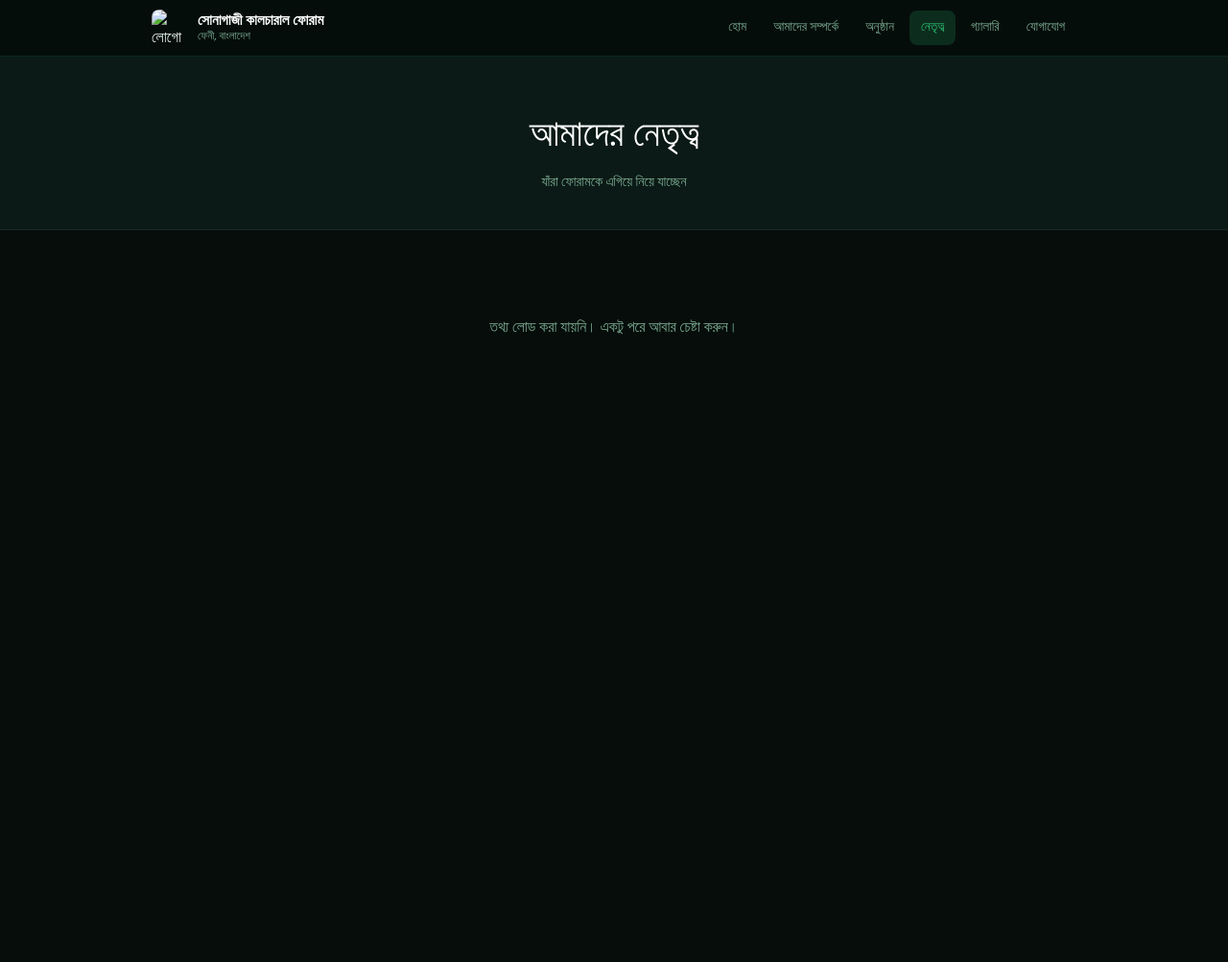
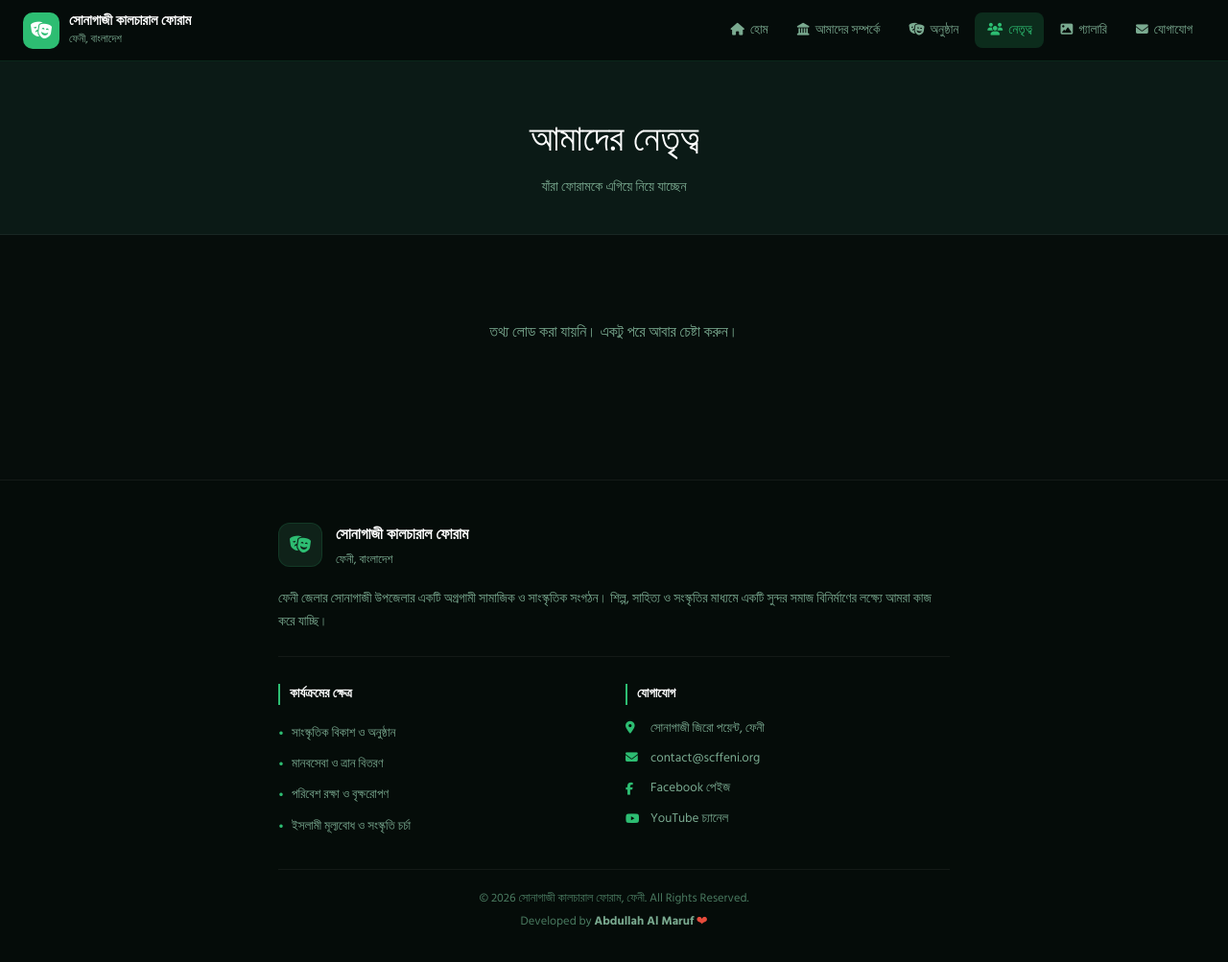
Before and after one commit to SCFFENI/scffeni, a plain HTML site: page leaders.html in a window 1280 px wide. Shown: the whole page at 96% size. Before the commit the page ends 800 px from the top, so only its background shows below. Drawn offline with nearby package versions, Linux system fonts and the light colour scheme; no server answers; a script that the page names is missing; a web font is replaced by a local one.

Commit message:
Update leaders.html

```diff
--- a/leaders.html
+++ b/leaders.html
@@ -6,23 +6,11 @@
 <title>নেতৃত্ব | সোনাগাজী কালচারাল ফোরাম, ফেনী</title>
 <link rel="preconnect" href="https://fonts.googleapis.com">
 <link href="https://fonts.googleapis.com/css2?family=Tiro+Bangla:ital@0;1&family=Hind+Siliguri:wght@300;400;500;600;700&display=swap" rel="stylesheet">
+<link rel="stylesheet" href="chrome.css">
 <link rel="stylesheet" href="pages.css">
 </head>
 <body>
-<header class="top"><div class="top-in">
-  <div class="brand-wrap">
-    <img id="logo" class="logo" alt="লোগো" hidden>
-    <div class="brand"><strong>সোনাগাজী কালচারাল ফোরাম</strong><span>ফেনী, বাংলাদেশ</span></div>
-  </div>
-  <nav class="menu">
-    <a href="index.html">হোম</a>
-    <a href="about.html">আমাদের সম্পর্কে</a>
-    <a href="events.html">অনুষ্ঠান</a>
-    <a href="leaders.html" class="active">নেতৃত্ব</a>
-    <a href="gallery.html">গ্যালারি</a>
-    <a href="contact.html">যোগাযোগ</a>
-  </nav>
-</div></header>
+<div id="site-header"></div>
 
 <section class="page-head">
   <h1>আমাদের নেতৃত্ব</h1>
@@ -33,6 +21,8 @@
   <div class="grid" id="grid"><p class="state">লোড হচ্ছে…</p></div>
 </main>
 
+<div id="site-footer"></div>
+
 <script src="https://cdn.jsdelivr.net/npm/@supabase/supabase-js@2.45.4/dist/umd/supabase.min.js"></script>
 <script src="config.js"></script>
 <script>
@@ -41,9 +31,6 @@
   const grid = document.getElementById('grid');
   const el = (tag, cls, text) => { const e = document.createElement(tag); if (cls) e.className = cls; if (text) e.textContent = text; return e; };
 
-  sb.from('settings').select('value').eq('key', 'logo_url').maybeSingle().then(({ data }) => {
-    if (data && data.value) { const i = document.getElementById('logo'); i.src = data.value; i.hidden = false; }
-  });
 
   const { data, error } = await sb.from('leaders').select('*')
     .order('sort', { ascending: true }).order('created_at', { ascending: true });
@@ -67,5 +54,6 @@
   });
 })();
 </script>
+<script src="chrome.js"></script>
 </body>
 </html>
```
